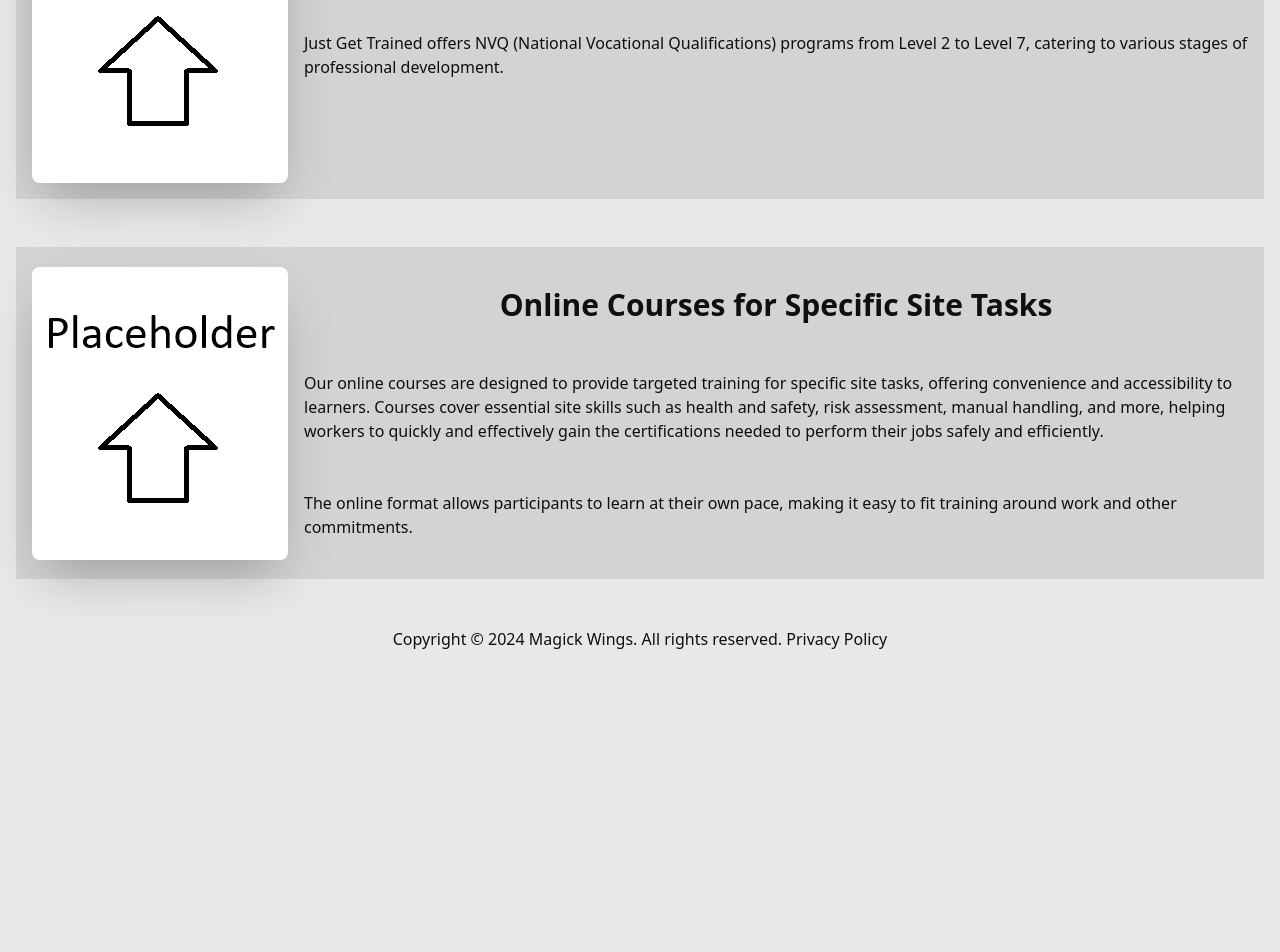
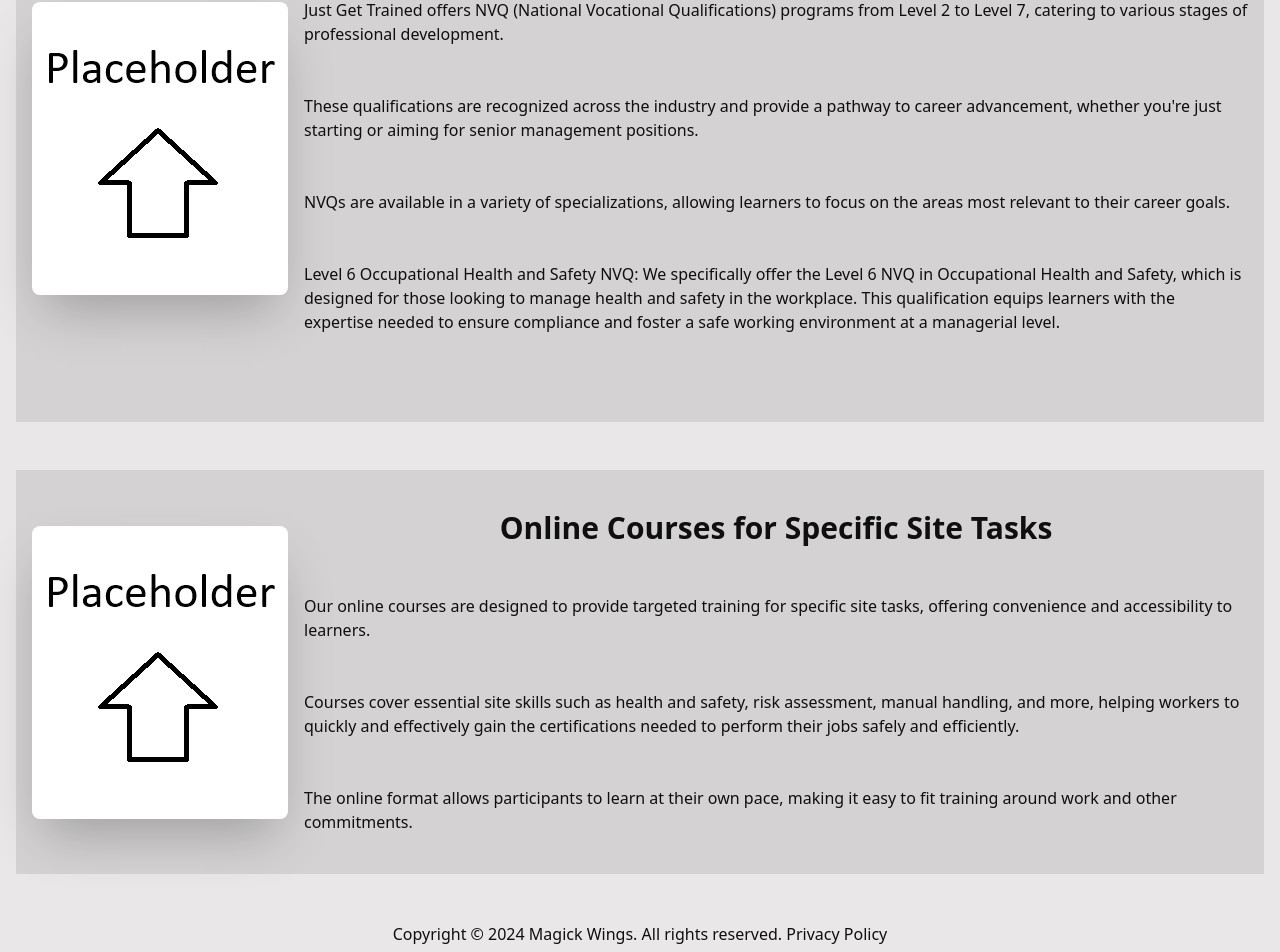
Before and after one commit to marcin-dudek/jgt, a SvelteKit app: page /offer in a window 1280 px wide. Shown: the part 583-1535 px from the top of the page. Before the commit the page ends 1250 px from the top, so only its background shows below. Built offline with nearby package versions, Linux system fonts and the light colour scheme.

Commit message:
Fix content

```diff
--- a/src/routes/offer/+page.svelte
+++ b/src/routes/offer/+page.svelte
@@ -46,6 +46,20 @@
         Just Get Trained offers NVQ (National Vocational Qualifications) programs from Level 2 to
         Level 7, catering to various stages of professional development.
       </p>
+      <p class="py-6 text-left">
+        These qualifications are recognized across the industry and provide a pathway to career
+        advancement, whether you're just starting or aiming for senior management positions.
+      </p>
+      <p class="py-6 text-left">
+        NVQs are available in a variety of specializations, allowing learners to focus on the areas
+        most relevant to their career goals.
+      </p>
+      <p class="py-6 text-left">
+        Level 6 Occupational Health and Safety NVQ: We specifically offer the Level 6 NVQ in
+        Occupational Health and Safety, which is designed for those looking to manage health and
+        safety in the workplace. This qualification equips learners with the expertise needed to
+        ensure compliance and foster a safe working environment at a managerial level.
+      </p>
       <p class="py-6 text-left"></p>
     </div>
   </div>
@@ -60,9 +74,12 @@
       <h1 class="py-6 text-3xl font-bold">Online Courses for Specific Site Tasks</h1>
       <p class="py-6 text-left">
         Our online courses are designed to provide targeted training for specific site tasks,
-        offering convenience and accessibility to learners. Courses cover essential site skills such
-        as health and safety, risk assessment, manual handling, and more, helping workers to quickly
-        and effectively gain the certifications needed to perform their jobs safely and efficiently.
+        offering convenience and accessibility to learners.
+      </p>
+      <p class="py-6 text-left">
+        Courses cover essential site skills such as health and safety, risk assessment, manual
+        handling, and more, helping workers to quickly and effectively gain the certifications
+        needed to perform their jobs safely and efficiently.
       </p>
       <p class="py-6 text-left">
         The online format allows participants to learn at their own pace, making it easy to fit
```
